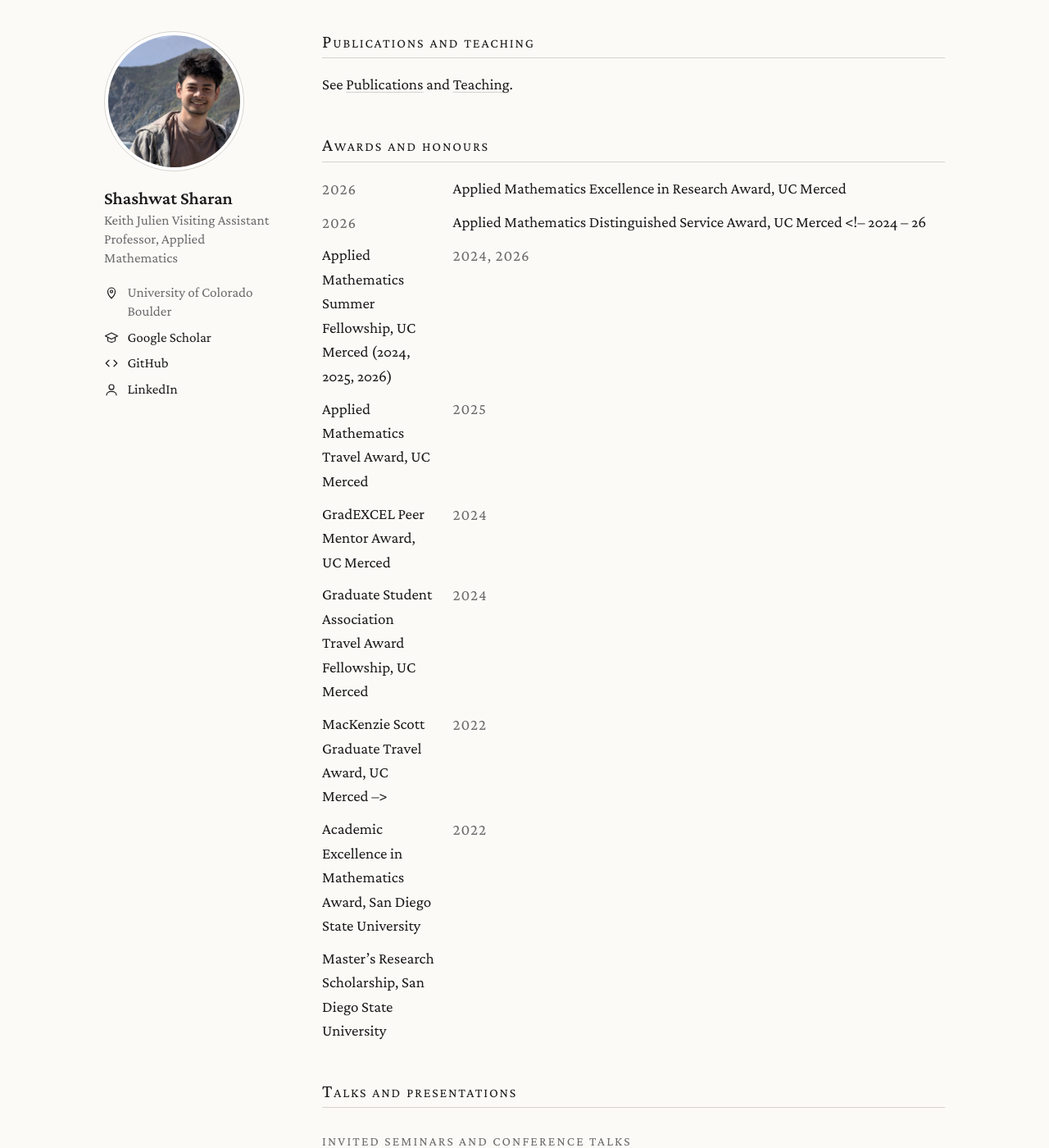
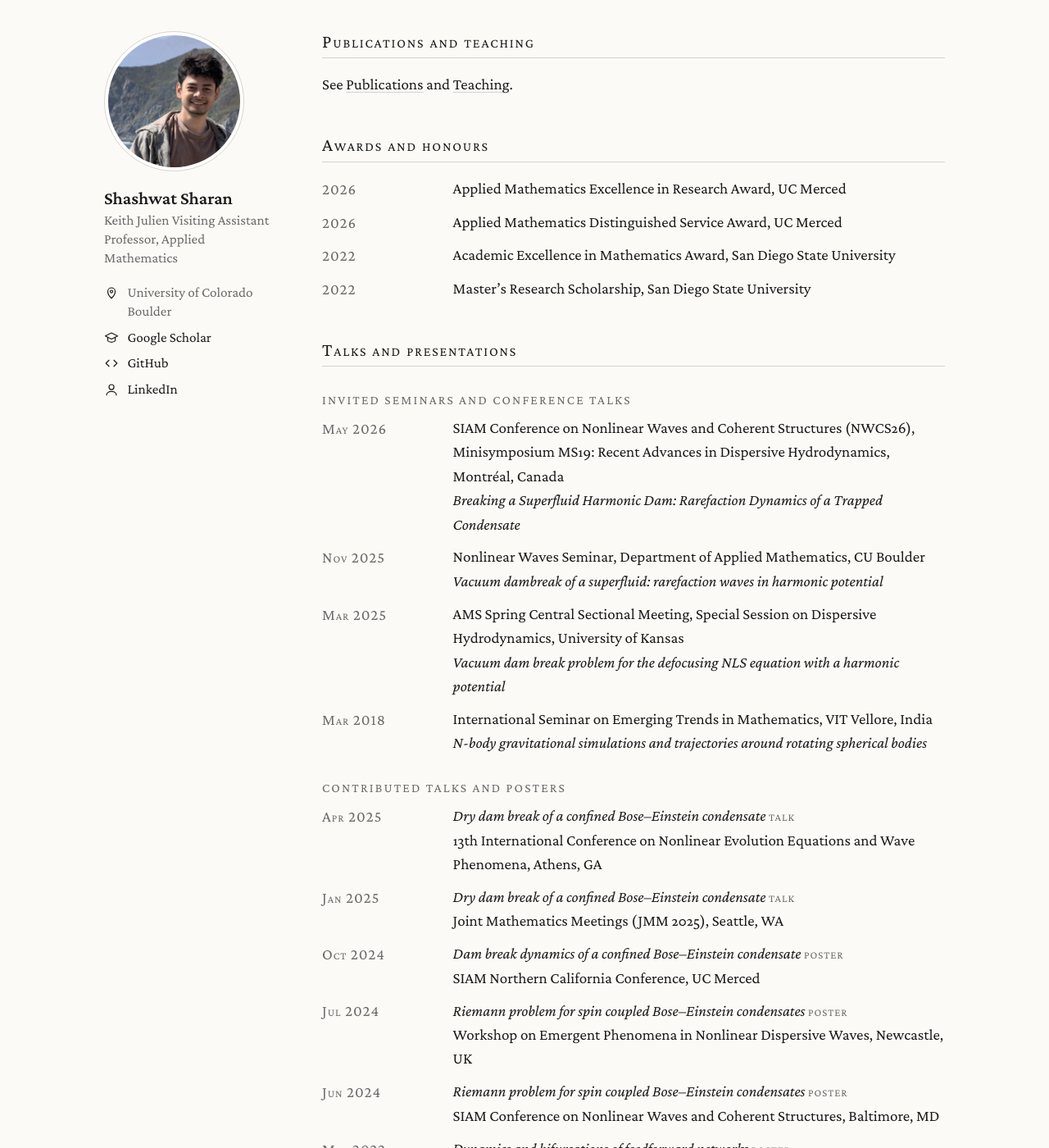
Before and after one commit to shashwatsharan/shashwatsharan.github.io, a Jekyll site: the page built from cv.md, in a window 1280 px wide and 1400 px high, scrolled down 1085 px. Shown: the whole window at 82% size. Built offline with Jekyll 4.4.1, drawn with Linux system fonts in a browser that asks for light colours; some of the changed lines change nothing that is shown.

Commit message:
Add files via upload

```diff
--- a/cv.md
+++ b/cv.md
@@ -60,7 +60,8 @@ See [Publications](/publications/) and [Teaching](/teaching/).
 
 2026
 : Applied Mathematics Distinguished Service Award, UC Merced
-<!--
+
+{% comment %}
 2024 – 26
 : Applied Mathematics Summer Fellowship, UC Merced (2024, 2025, 2026)
 
@@ -75,7 +76,7 @@ See [Publications](/publications/) and [Teaching](/teaching/).
 
 2024
 : MacKenzie Scott Graduate Travel Award, UC Merced
--->
+{% endcomment %}
 
 2022
 : Academic Excellence in Mathematics Award, San Diego State University
```
